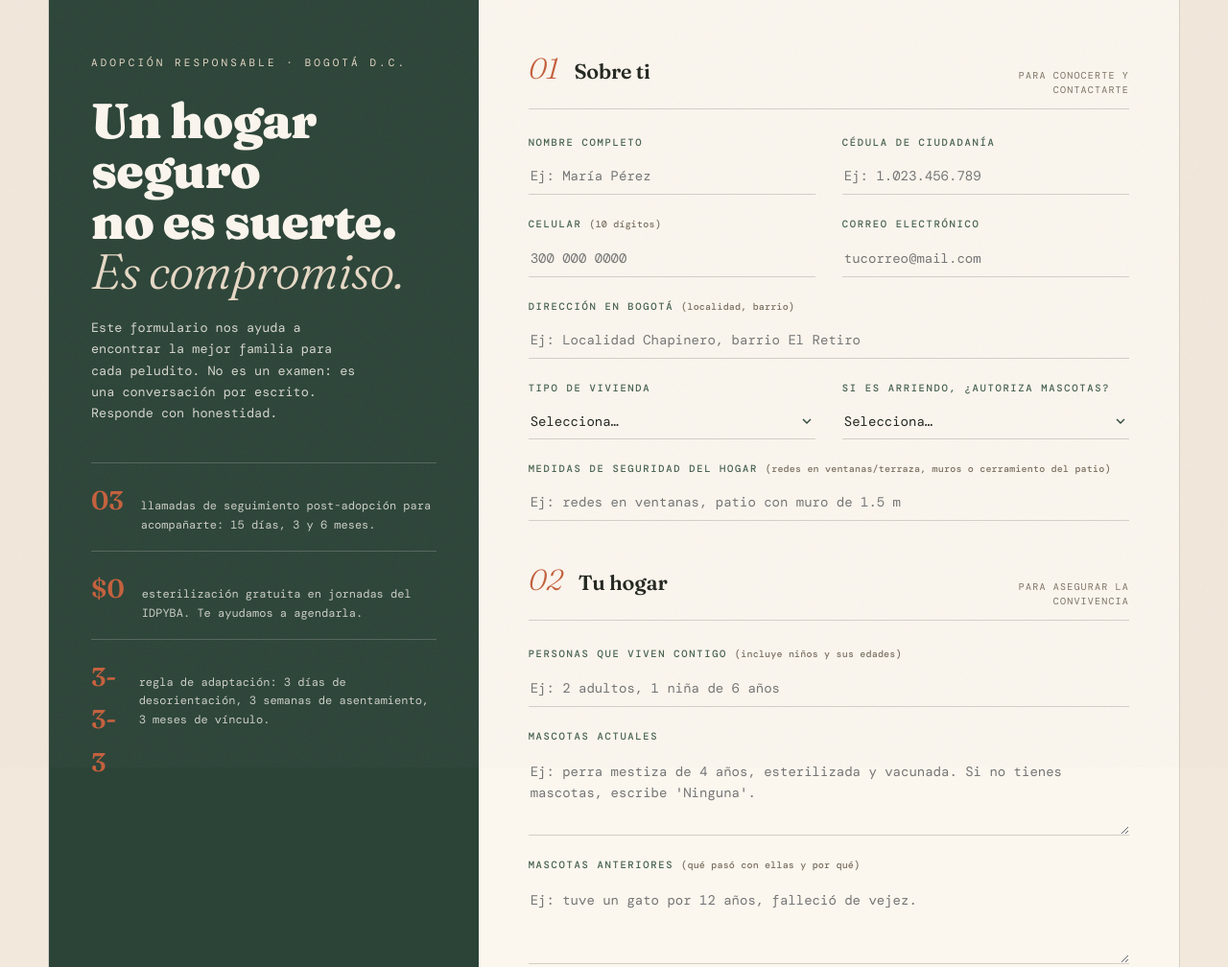
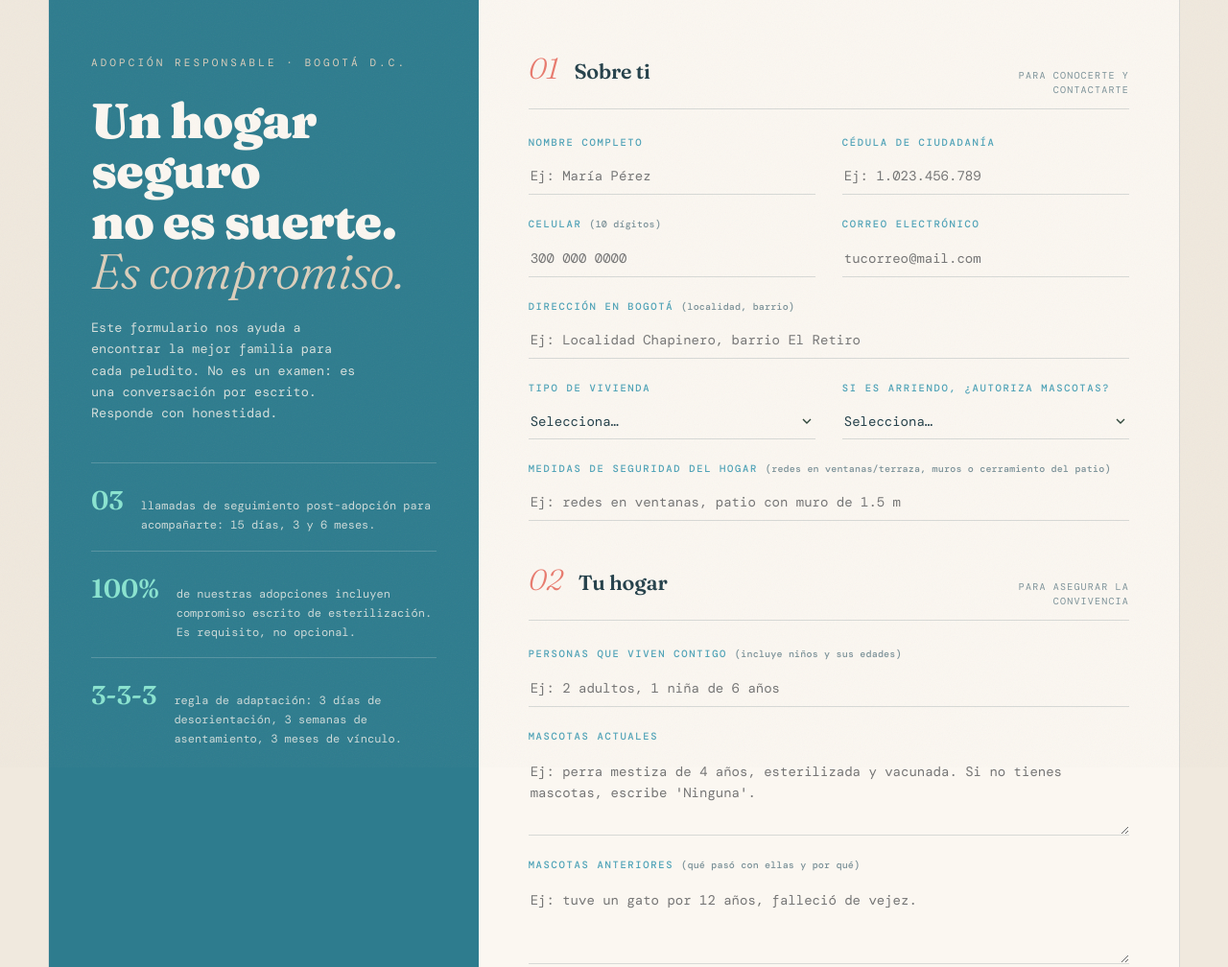
Before and after one commit to ofalahiatuvivero-creator/Formulario-de-adopcion-, a plain HTML site: page index.html in a window 1280 px wide. Shown: the top 1008 px of the page at 96% size. Drawn offline with nearby package versions, Linux system fonts and the light colour scheme; a web font is replaced by a local one.

Commit message:
paleta nueva

```diff
--- a/index.html
+++ b/index.html
@@ -9,16 +9,16 @@
 <link href="https://fonts.googleapis.com/css2?family=Fraunces:ital,opsz,wght@0,9..144,300;0,9..144,600;0,9..144,900;1,9..144,300&family=DM+Mono:wght@300;400;500&display=swap" rel="stylesheet">
 <style>
   :root {
-    --sand: #f2e8db;
-    --sand-deep: #e7d9c6;
-    --ink: #22261f;
-    --green: #2c4438;
-    --green-soft: #47624f;
-    --clay: #c4603c;
-    --clay-deep: #a44c2d;
-    --cream: #fbf6ee;
-    --muted: #7c7263;
-    --line: rgba(34, 38, 31, 0.18);
+    --sand: #F0E9DE;
+    --sand-deep: #DCCFBC;
+    --ink: #24404A;
+    --green: #2E7C8E;
+    --green-soft: #4FA3B8;
+    --clay: #E97A6D;
+    --clay-deep: #D65B4B;
+    --cream: #FBF7F1;
+    --muted: #7C9299;
+    --line: rgba(36, 64, 74, 0.16);
   }
 
   * { margin: 0; padding: 0; box-sizing: border-box; }
@@ -137,7 +137,8 @@
     font-family: 'Fraunces', serif;
     font-size: 1.7rem;
     font-weight: 600;
-    color: var(--clay);
+    color: #8AE4D0;
+    white-space: nowrap;
   }
 
   .stat p { font-size: 12px; color: rgba(251, 246, 238, 0.78); }
@@ -258,7 +259,7 @@
 
   input:focus, select:focus, textarea:focus {
     border-bottom-color: var(--clay);
-    background: rgba(196, 96, 60, 0.05);
+    background: rgba(233, 122, 109, 0.05);
   }
 
   /* Chips tipo casilla */
@@ -424,7 +425,7 @@
     border: 1px solid var(--clay-deep);
     color: var(--clay-deep);
     font-size: 11.5px;
-    background: rgba(196, 96, 60, 0.07);
+    background: rgba(233, 122, 109, 0.07);
   }
 
   .error-msg.show { display: block; }
@@ -498,8 +499,8 @@
       <p>llamadas de seguimiento post-adopción para acompañarte: 15 días, 3 y 6 meses.</p>
     </div>
     <div class="stat">
-      <span class="num">$0</span>
-      <p>esterilización gratuita en jornadas del IDPYBA. Te ayudamos a agendarla.</p>
+      <span class="num">100%</span>
+      <p>de nuestras adopciones incluyen compromiso escrito de esterilización. Es requisito, no opcional.</p>
     </div>
     <div class="stat">
       <span class="num">3-3-3</span>
@@ -659,12 +660,12 @@
         <div class="question-card">
           <span class="tag">Compromiso sanitario · Ley 1774 de 2016</span>
           <h3>Me comprometo a mantener al día la salud de la mascota</h3>
-          <span class="sub">Marca todo lo que aceptas. La vacuna antirrábica es obligatoria en Colombia; la esterilización tiene jornadas gratuitas en Bogotá (IDPYBA).</span>
+          <span class="sub">Marca todo lo que aceptas. La vacuna antirrábica es obligatoria en Colombia y la esterilización es requisito de esta adopción.</span>
           <div class="chips">
             <label class="chip"><input type="checkbox" name="compromiso_sanitario" value="Vacuna antirrábica anual"><span>Vacuna antirrábica anual</span></label>
             <label class="chip"><input type="checkbox" name="compromiso_sanitario" value="Vacuna polivalente/triple felina"><span>Polivalente / triple felina</span></label>
             <label class="chip"><input type="checkbox" name="compromiso_sanitario" value="Desparasitación"><span>Desparasitación periódica</span></label>
-            <label class="chip"><input type="checkbox" name="compromiso_sanitario" value="Esterilización"><span>Esterilización (gratuita IDPYBA)</span></label>
+            <label class="chip"><input type="checkbox" name="compromiso_sanitario" value="Esterilización"><span>Esterilización (compromiso obligatorio)</span></label>
             <label class="chip"><input type="checkbox" name="compromiso_sanitario" value="Microchip"><span>Microchip y cartilla zoosanitaria</span></label>
           </div>
         </div>
@@ -725,6 +726,10 @@
             <span>Acepto las llamadas o visitas de seguimiento a los 15 días, 3 meses y 6 meses, y a informar cambios de dirección o celular.</span>
           </label>
           <label class="agree">
+            <input type="checkbox" name="acuerdo" value="Compromiso de esterilización" required>
+            <span>Me comprometo a esterilizar a la mascota en la fecha acordada con la protectora y a enviar el certificado veterinario como comprobante.</span>
+          </label>
+          <label class="agree">
             <input type="checkbox" name="acuerdo" value="Habeas data - Ley 1581 de 2012" required>
             <span>Autorizo el tratamiento de mis datos personales conforme a la <a href="https://www.funcionpublica.gov.co/eva/gestornormativo/norma.php?i=46833" target="_blank" rel="noopener">Ley 1581 de 2012</a>, únicamente para gestionar esta adopción y su seguimiento.</span>
           </label>
@@ -766,8 +771,7 @@
         es parte del compromiso.
       </div>
 
-      <p>Si necesitas esterilización gratuita o vacuna antirrábica, te ayudamos a agendar
-      las jornadas del IDPYBA al momento de la entrega.</p>
+      <p>Recuerda: la esterilización es parte del compromiso de adopción. Te acompañamos para agendarla con tu veterinario.</p>
     </div>
 
   </div>
```
